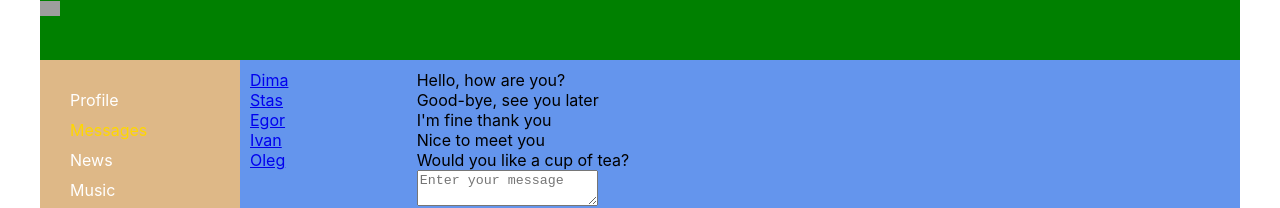
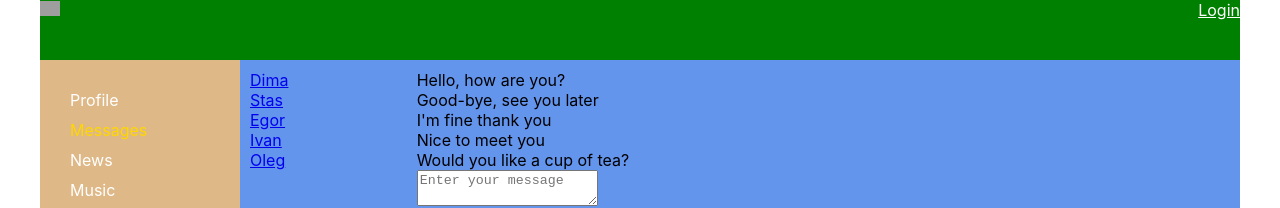
Before and after one commit to gusvs/social-network, a React (Create React App) app: page /dialogs in a window 1280 px wide. Shown: the top 208 px of the page. Built offline with nearby package versions, Linux system fonts and the light colour scheme; no server answers; grey boxes are pictures that could not be loaded.

Commit message:
61. Cookie, login, auth me

```diff
--- a/src/App.js
+++ b/src/App.js
@@ -1,5 +1,5 @@
 import './App.css'
-import Header from './components/Header/Header'
+import HeaderContainer from './components/Header/HeaderContainer'
 import Navbar from './components/Navbar/Navbar'
 import ProfileContainer from './components/Profile/ProfileContainer'
 import News from './components/News/News'
@@ -12,7 +12,7 @@
 const App = () => {
   return (
     <div className="app-wrapper">
-      <Header />
+      <HeaderContainer />
       <Navbar />
       <div className="app-wrapper-content">
         <Route path="/profile/:userId?" render={() => <ProfileContainer />} />
--- a/src/components/Header/Header.jsx
+++ b/src/components/Header/Header.jsx
@@ -1,12 +1,16 @@
-import { React } from 'react';
-import s from './Header.module.css';
+import { React } from 'react'
+import s from './Header.module.css'
+import { NavLink } from 'react-router-dom'
 
-const Header = () => {
-    return (
-        <header className={s.header}>
-            <img src="https://img2.freepng.ru/20180426/zwq/kisspng-hewlett-packard-logo-hewlett-packard-enterprise-hp-laptop-5ae168d447ca66.8372165515247218762941.jpg"></img>
-        </header>
-    );
+const Header = (props) => {
+  return (
+    <header className={s.header}>
+      <img src="https://img2.freepng.ru/20180426/zwq/kisspng-hewlett-packard-logo-hewlett-packard-enterprise-hp-laptop-5ae168d447ca66.8372165515247218762941.jpg"></img>
+      <div className={s.loginBlock}>
+        {props.isAuth ? props.login : <NavLink to={'/login'}>Login</NavLink>}
+      </div>
+    </header>
+  )
 }
 
-export default Header;
+export default Header
--- a/src/components/Header/Header.module.css
+++ b/src/components/Header/Header.module.css
@@ -1,8 +1,14 @@
 .header {
-    grid-area: h;
-    background-color: green;
+  grid-area: h;
+  background-color: green;
 }
 
 .header img {
-    width: 20px;
+  width: 20px;
 }
+.loginBlock {
+  float: right;
+}
+.loginBlock a {
+  color: #fff;
+}
--- /dev/null
+++ b/src/components/Header/HeaderContainer.jsx
@@ -0,0 +1,29 @@
+import React from 'react'
+import Header from './Header'
+import * as axios from 'axios'
+import { connect } from 'react-redux'
+import { setAuthUserData } from '../../redux/auth-reducer'
+
+class HeaderContainer extends React.Component {
+  componentDidMount() {
+    axios
+      .get(`https://social-network.samuraijs.com/api/1.0/auth/me`, {
+        withCredentials: true,
+      })
+      .then((response) => {
+        if (response.data.resultCode === 0) {
+          let { id, email, login } = response.data.data
+          this.props.setAuthUserData(id, email, login)
+        }
+      })
+  }
+  render() {
+    return <Header {...this.props} />
+  }
+}
+
+const mapStateToProps = (state) => ({
+  isAuth: state.auth.isAuth,
+  login: state.auth.login,
+})
+export default connect(mapStateToProps, { setAuthUserData })(HeaderContainer)
--- a/src/index.js
+++ b/src/index.js
@@ -1,11 +1,11 @@
-import React from 'react';
-import store from './redux/redux-store';
-import ReactDOM from 'react-dom';
-import './index.css';
-import App from './App';
-import reportWebVitals from './reportWebVitals';
-import { BrowserRouter } from 'react-router-dom';
-import { Provider } from 'react-redux';
+import React from 'react'
+import store from './redux/redux-store'
+import ReactDOM from 'react-dom'
+import './index.css'
+import App from './App'
+import reportWebVitals from './reportWebVitals'
+import { BrowserRouter } from 'react-router-dom'
+import { Provider } from 'react-redux'
 
 ReactDOM.render(
   <React.StrictMode>
@@ -16,10 +16,11 @@
     </BrowserRouter>
   </React.StrictMode>,
   document.getElementById('root')
-);
+)
 
+window.store = store
 
 // If you want to start measuring performance in your app, pass a function
 // to log results (for example: reportWebVitals(console.log))
 // or send to an analytics endpoint. Learn more: https://bit.ly/CRA-vitals
-reportWebVitals();
+reportWebVitals()
--- /dev/null
+++ b/src/redux/auth-reducer.js
@@ -0,0 +1,29 @@
+const SET_USER_DATA = 'SET_USER_DATA'
+
+let initialState = {
+  userId: null,
+  email: null,
+  login: null,
+  isFetching: false,
+  isAuth: false,
+}
+
+const authReducer = (state = initialState, action) => {
+  switch (action.type) {
+    case SET_USER_DATA:
+      return {
+        ...state,
+        ...action.data,
+        isAuth: true,
+      }
+    default:
+      return state
+  }
+}
+
+export const setAuthUserData = (userId, email, login) => ({
+  type: SET_USER_DATA,
+  data: { userId, email, login },
+})
+
+export default authReducer
--- a/src/redux/redux-store.js
+++ b/src/redux/redux-store.js
@@ -3,12 +3,14 @@
 import dialogsReducer from './dialogsReducer'
 import sidebarReducer from './sidebarReducer'
 import usersReducer from './usersReducer'
+import authReducer from './auth-reducer'
 
 let reducers = combineReducers({
   profilePage: profileReducer, // тоже самое что и profileReducer: profileReducer
   dialogsPage: dialogsReducer,
   sidebar: sidebarReducer,
   usersPage: usersReducer,
+  auth: authReducer,
 })
 let store = createStore(reducers)
 
```
Lines whose indentation alone changed are shown as unchanged.
